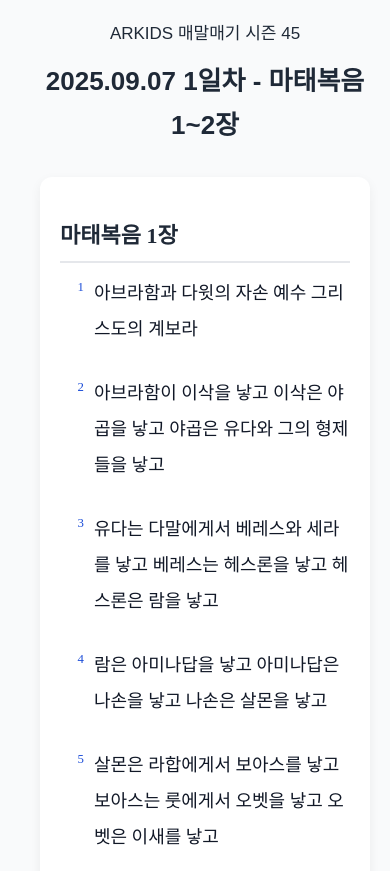
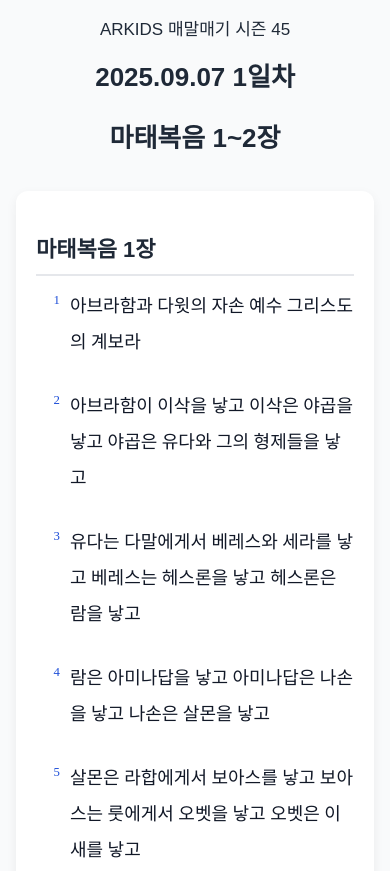
Before and after one commit to yyujinjj/arkids, a plain HTML site: page season45/1st/index.html in a window 390 px wide. Shown: the top 871 px of the page. Drawn offline with Linux system fonts and the light colour scheme; a web font is replaced by a local one.

Commit message:
modify margin

```diff
--- a/season45/1st/index.html
+++ b/season45/1st/index.html
@@ -11,7 +11,8 @@
   <div class="container">
     <header>
       <div class="logo">ARKIDS 매말매기 시즌 45</div>
-      <h1>2025.09.07 1일차 - 마태복음 1~2장</h1>
+      <h1>2025.09.07 1일차</h1>
+      <h2>마태복음 1~2장</h2>
     </header>
 
     <main>
--- a/season45/1st/style.css
+++ b/season45/1st/style.css
@@ -14,8 +14,25 @@ body {
 .container {
   max-width: 760px;
   margin: 0 auto;
-  padding: 20px;
-  padding-left: 40px;
+  padding: 24px;
+}
+
+@media (max-width: 768px) {
+  .container {
+    padding: 20px;
+  }
+}
+
+@media (max-width: 480px) {
+  .container {
+    padding: 16px;
+  }
+}
+
+@media (max-width: 360px) {
+  .container {
+    padding: 12px;
+  }
 }
 
 header {
@@ -37,6 +54,14 @@ h1 {
   font-weight: 700;
   font-family: "Poor+Story&", "Gowun Dodum", "Noto Sans KR", sans-serif;
 }
+
+h2 {
+  margin-top: 0;
+  font-size: 26px;
+  font-weight: 700;
+  font-family: "Poor+Story&", "Gowun Dodum", "Noto Sans KR", sans-serif;
+}
+
 .subtitle {
   color: #6b7280;
   margin-top: 6px;
```
